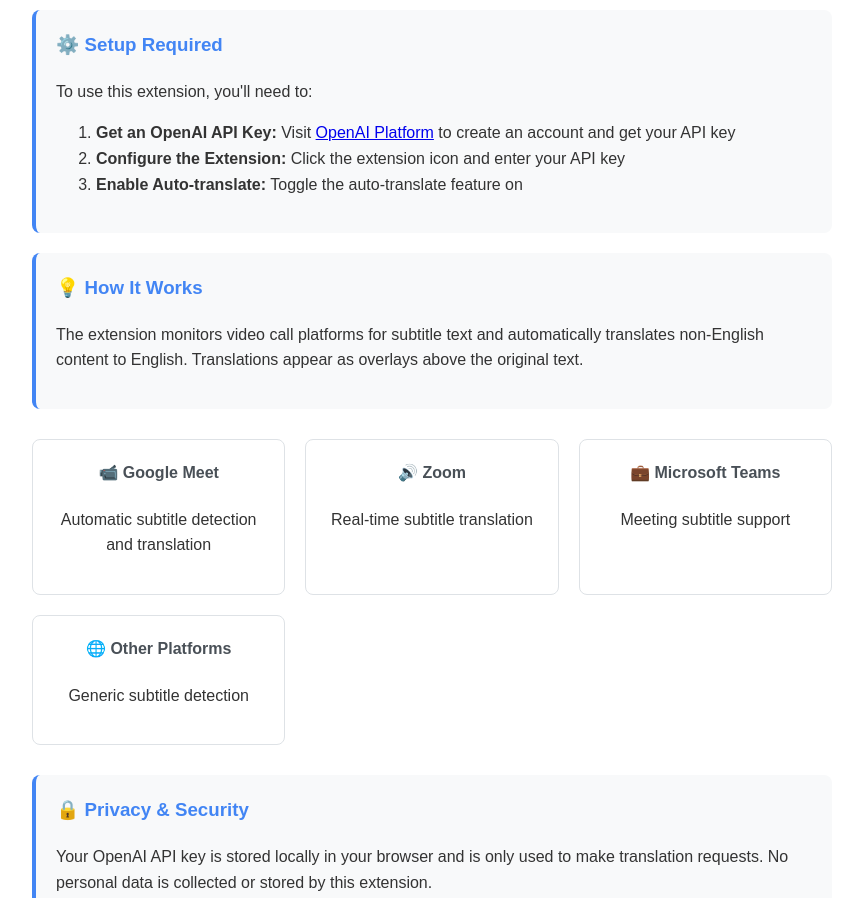
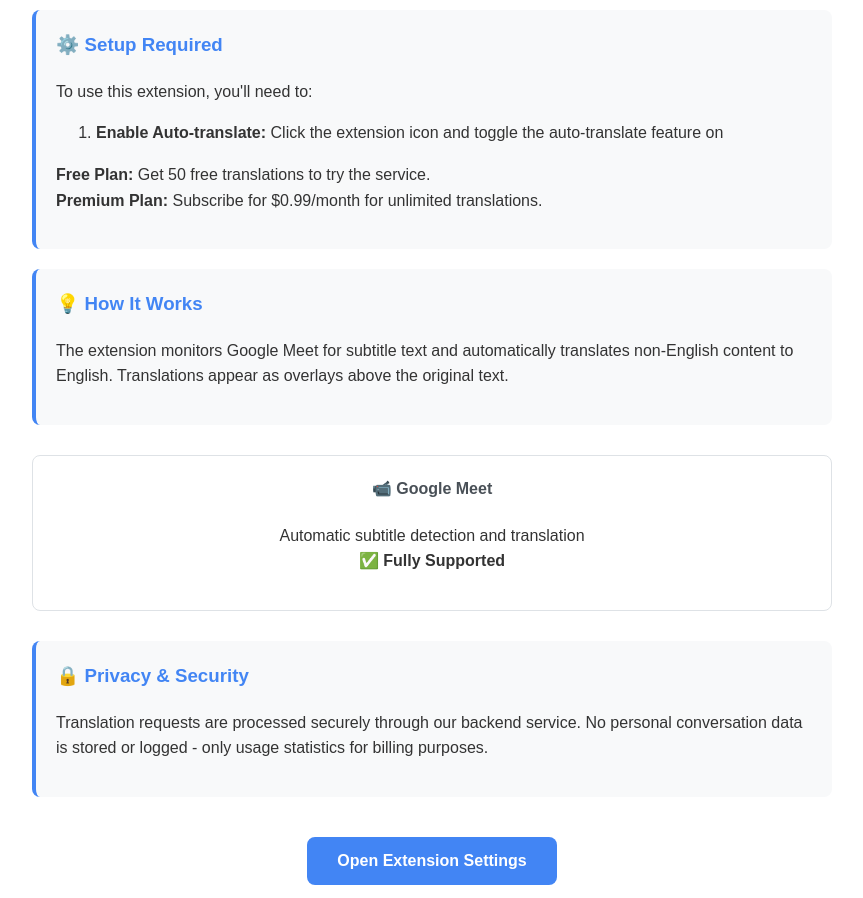
Before and after one commit to StefioCeccon/chrome-extension-translate, a browser extension: page welcome.html in a window 1280 px wide. Shown: the part 360-1258 px from the top of the page, without its empty margins (208-1071 px from the left). Drawn offline with Linux system fonts and the light colour scheme.

Commit message:
Update for testing: Reduce free limit to 50 translations and focus on Google Meet
- Changed free translation limit from 100 to 50 messages
- Updated welcome page to focus only on Google Meet
- Removed OpenAI API key setup steps (using your key)
- Updated privacy section to reflect backend service
- Ready for initial testing

```diff
--- a/welcome.html
+++ b/welcome.html
@@ -90,39 +90,27 @@
     <h3>⚙️ Setup Required</h3>
     <p>To use this extension, you'll need to:</p>
     <ol>
-      <li><strong>Get an OpenAI API Key:</strong> Visit <a href="https://platform.openai.com/api-keys" target="_blank">OpenAI Platform</a> to create an account and get your API key</li>
-      <li><strong>Configure the Extension:</strong> Click the extension icon and enter your API key</li>
-      <li><strong>Enable Auto-translate:</strong> Toggle the auto-translate feature on</li>
+      <li><strong>Enable Auto-translate:</strong> Click the extension icon and toggle the auto-translate feature on</li>
     </ol>
+    <p><strong>Free Plan:</strong> Get 50 free translations to try the service.<br>
+    <strong>Premium Plan:</strong> Subscribe for $0.99/month for unlimited translations.</p>
   </div>
 
   <div class="step">
     <h3>💡 How It Works</h3>
-    <p>The extension monitors video call platforms for subtitle text and automatically translates non-English content to English. Translations appear as overlays above the original text.</p>
+    <p>The extension monitors Google Meet for subtitle text and automatically translates non-English content to English. Translations appear as overlays above the original text.</p>
   </div>
 
   <div class="platforms">
     <div class="platform">
       <h4>📹 Google Meet</h4>
-      <p>Automatic subtitle detection and translation</p>
-    </div>
-    <div class="platform">
-      <h4>🔊 Zoom</h4>
-      <p>Real-time subtitle translation</p>
-    </div>
-    <div class="platform">
-      <h4>💼 Microsoft Teams</h4>
-      <p>Meeting subtitle support</p>
-    </div>
-    <div class="platform">
-      <h4>🌐 Other Platforms</h4>
-      <p>Generic subtitle detection</p>
+      <p>Automatic subtitle detection and translation<br><strong>✅ Fully Supported</strong></p>
     </div>
   </div>
 
   <div class="step">
     <h3>🔒 Privacy & Security</h3>
-    <p>Your OpenAI API key is stored locally in your browser and is only used to make translation requests. No personal data is collected or stored by this extension.</p>
+    <p>Translation requests are processed securely through our backend service. No personal conversation data is stored or logged - only usage statistics for billing purposes.</p>
   </div>
 
   <div class="cta">
```
Also changed, not shown: PAYMENT_SETUP.md (+2 -2 lines), backend/src/routes/subscriptions.js (+9 -9 lines).
